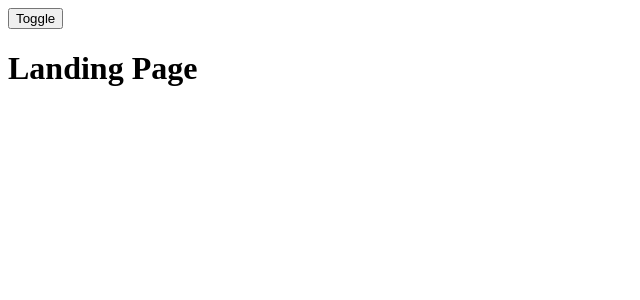
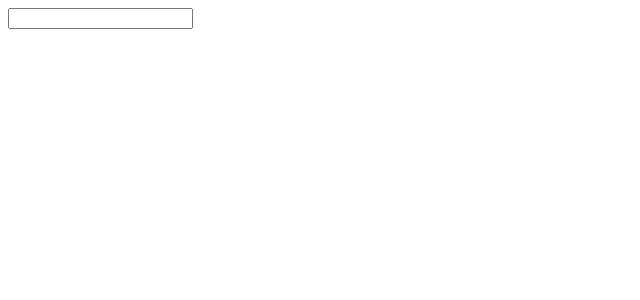
Before and after one commit to MamadTaheri/react-training, a React (Create React App) app: page / in a window 1280 px wide. Shown: the top 300 px of the page, without its empty margins (0-640 px from the left). Built offline with nearby package versions, Linux system fonts and the light colour scheme.

Commit message:
useLocalStorage Custom hook

```diff
--- a/src/App.js
+++ b/src/App.js
@@ -1,15 +1,13 @@
 import React, { useState } from 'react';
-import Landing from './components/Landing';
-import Login from './components/Login';
+import useLocalStorage from './hooks/useLocalStorage';
 
 const App = () => {
 
-  const [toggle, setToggle] = useState(true)
+  const [name, setName] = useLocalStorage("name", "")
 
   return (
     <div>
-      <button onClick={() => {setToggle(!toggle)}}>Toggle</button>
-      {toggle ? <Landing /> : <Login />}
+       <input type="text" value={name} onChange={event => setName(event.target.value)} />
     </div>
   );
 };
--- /dev/null
+++ b/src/hooks/useLocalStorage.js
@@ -0,0 +1,16 @@
+import {useEffect, useState} from 'react';
+
+const useLocalStorage = (key, initialValue) => {
+    const [value, setValue] = useState(() => {
+        const localState = window.localStorage.getItem(key);
+        return localState ? JSON.parse(localState) : initialValue;
+    })
+
+    useEffect(() => {
+        window.localStorage.setItem(key, JSON.stringify(value))
+    }, [value])
+
+    return [value, setValue]
+};
+
+export default useLocalStorage;
```
